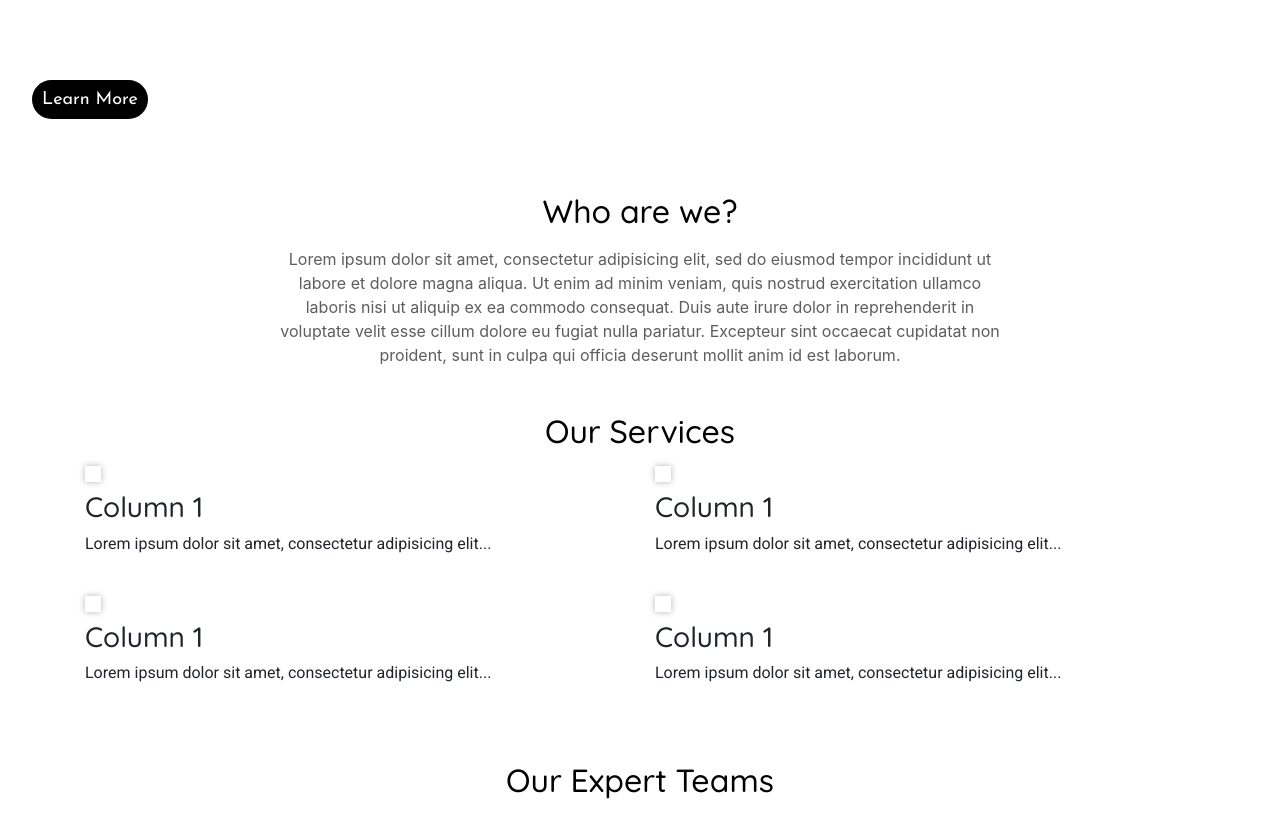
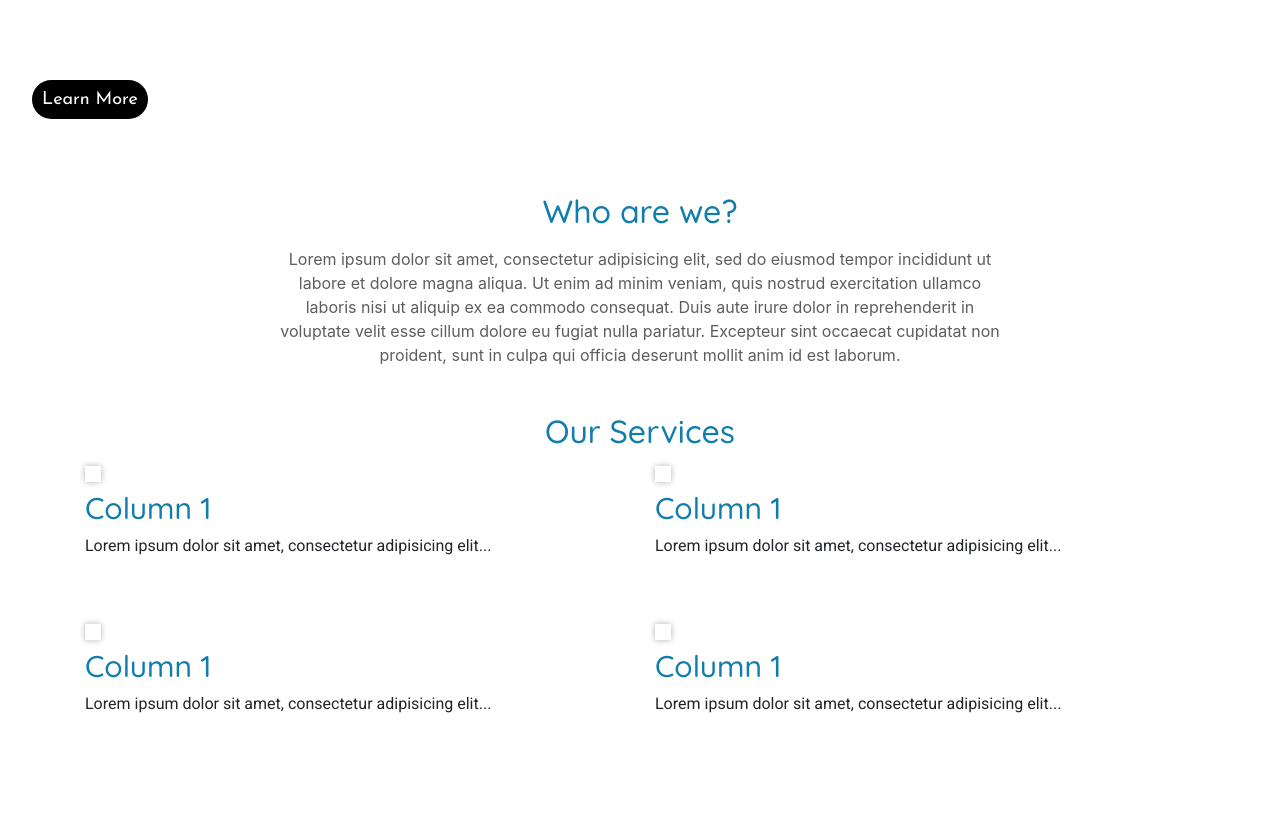
Before and after one commit to Hanselnp/PT.-Barth-Manajemen-Indonesia, a CodeIgniter app: page /database/ in a window 1280 px wide. Shown: the part 311-1124 px from the top of the page. Run offline with CodeIgniter, Linux system fonts and the light colour scheme; some libraries are stand-ins or nearby versions.

Commit message:
Fix URL typo and layout error

```diff
--- a/application/views/home.php
+++ b/application/views/home.php
@@ -7,7 +7,7 @@
   <link rel="icon favicon" href="<?php echo base_url() ?>/images/logoBMI.png">
 
   <!-- Javascript -->
-  <script src="https://ajax.googleapis.com/ajax/libs/jquery/3.4.1 /jquery.min.js"></script>
+  <script src="https://ajax.googleapis.com/ajax/libs/jquery/3.4.1/jquery.min.js"></script>
   <script
   src="https://code.jquery.com/ui/1.12.1/jquery-ui.min.js"
   integrity="sha256-VazP97ZCwtekAsvgPBSUwPFKdrwD3unUfSGVYrahUqU="
@@ -94,14 +94,14 @@
           </div>
         </div>
         <div class="row">
-          <div class="col-12 col-md-6">
+          <div class="col-12 col-md-6 service-item">
             <span class="squared-icon">
               <i class="fas fa-users"></i>
             </span>
             <h3 class="mt-2">Column 1</h3>
             <p>Lorem ipsum dolor sit amet, consectetur adipisicing elit...</p>
           </div>
-          <div class="col-12 col-md-6">
+          <div class="col-12 col-md-6 service-item">
             <span class="squared-icon">
               <i class="fas fa-users"></i>
             </span>
@@ -109,15 +109,15 @@
             <p>Lorem ipsum dolor sit amet, consectetur adipisicing elit...</p>
           </div>
         </div>
-        <div class="row mt-4">
-          <div class="col-12 col-md-6">
+        <div class="row">
+          <div class="col-12 col-md-6 service-item">
             <span class="squared-icon">
               <i class="fas fa-users"></i>
             </span>
             <h3 class="mt-2">Column 1</h3>
             <p>Lorem ipsum dolor sit amet, consectetur adipisicing elit...</p>
           </div>
-          <div class="col-12 col-md-6">
+          <div class="col-12 col-md-6 service-item">
             <span class="squared-icon">
               <i class="fas fa-users"></i>
             </span>
--- a/css/main.css
+++ b/css/main.css
@@ -113,7 +113,7 @@ nav a.nav-link {
 section .sect-header {
   font-family: "Quicksand", sans-serif;
   font-weight: 500;
-  color: #000;
+  color: #107DAC;
 }
 
 section .row:first-child {
@@ -129,8 +129,14 @@ section#short_desc .desc-text {
   color: #5d5d5d;
 }
 
+section#services .service-item {
+  margin-bottom: 50px;
+}
+
 section#services h3 {
   font-family: "Quicksand", sans-serif;
+  color: #107DAC;
+  font-size: 30px;
 }
 
 section#services p {
```
